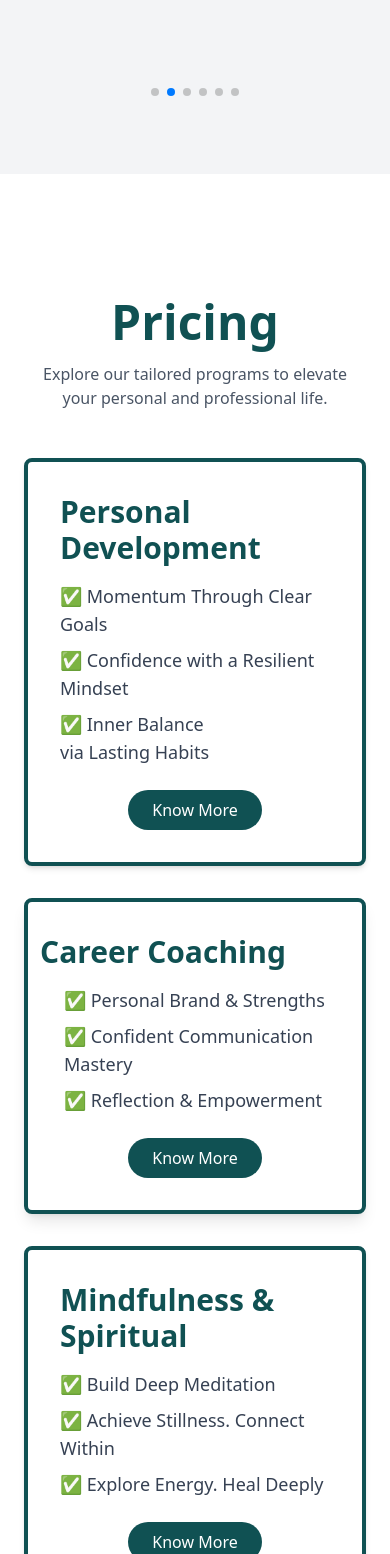
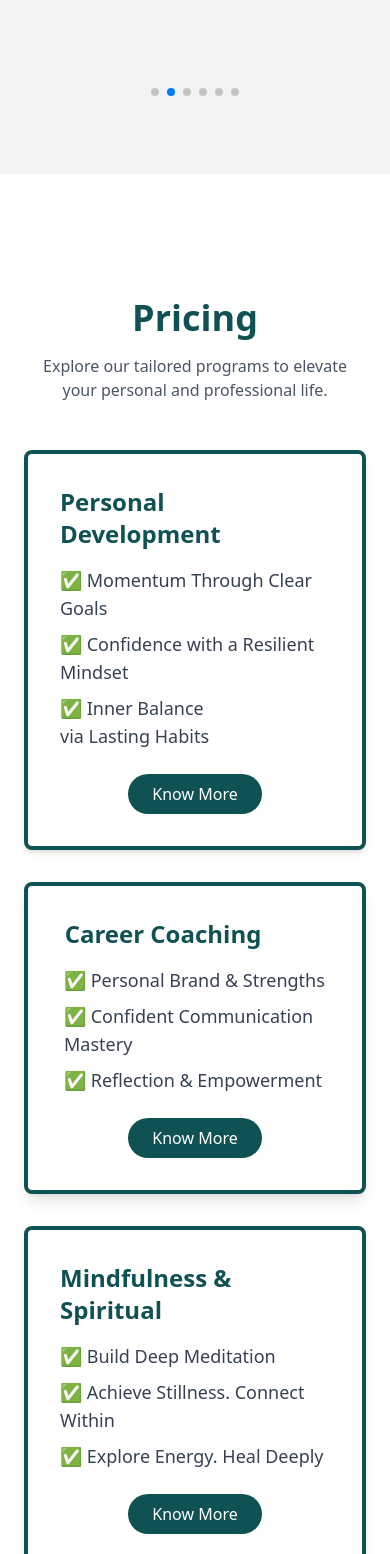
Before and after one commit to Atharv542/Life-Coaching, a React (Vite) app: page / in a window 390 px wide. Shown: the part 5778-7332 px from the top of the page. Built offline with nearby package versions, Linux system fonts and the light colour scheme.

Commit message:
Added final changes

```diff
--- a/src/components/Pricing.jsx
+++ b/src/components/Pricing.jsx
@@ -4,7 +4,7 @@ function Pricing() {
   return (
     <section className="bg-white/20 py-16 px-6 sm:px-16 lg:px-28">
       <div className="text-center mb-12">
-        <h2 className="text-5xl font-bold text-[#105153] mb-4">
+        <h2 className="text-4xl md:text-5xl font-bold text-[#105153] mb-4">
           Pricing
         </h2>
         <p className="text-gray-600 text-base sm:text-lg">
@@ -15,7 +15,7 @@ function Pricing() {
       <div className="grid grid-cols-1 md:grid-cols-3 gap-8">
         {/* Personal Development Plan */}
         <div className="bg-white border-4 border-[#105153] rounded-lg shadow-md hover:shadow-xl transition-all duration-300 p-8 flex flex-col items-center">
-          <h3 className="text-3xl font-semibold text-[#105153] mb-4">Personal Development</h3>
+          <h3 className="text-2xl md:text-3xl font-semibold text-[#105153] mb-4">Personal Development</h3>
           <ul className="text-lg text-gray-700 mb-6 space-y-2  ">
             <li>✅ Momentum Through Clear Goals</li>
             <li>✅ Confidence with a Resilient Mindset</li>
@@ -28,7 +28,7 @@ function Pricing() {
 
         {/* Career Coaching Plan */}
         <div className="bg-white border-4 border-[#105153] rounded-lg shadow-lg hover:shadow-2xl transition-all duration-300 p-8 flex flex-col items-center ">
-          <h3 className="text-3xl -ml-16 md:ml-0 font-semibold text-[#105153] mb-4">Career Coaching</h3>
+          <h3 className="text-2xl md:text-3xl -ml-16 md:ml-0 font-semibold text-[#105153] mb-4">Career Coaching</h3>
           <ul className="text-lg text-gray-700 mb-6 space-y-2 ml-1 md:ml-12">
             <li>✅ Personal Brand & Strengths</li>
             <li>✅ Confident Communication Mastery</li>
@@ -41,7 +41,7 @@ function Pricing() {
 
         {/* Mindfulness & Spiritual Plan */}
         <div className="bg-white border-4 border-[#105153] rounded-lg shadow-md hover:shadow-xl transition-all duration-300 p-8 flex flex-col items-center">
-          <h3 className="text-3xl font-semibold text-[#105153] mb-4">Mindfulness & Spiritual</h3>
+          <h3 className="text-2xl md:text-3xl font-semibold text-[#105153] mb-4">Mindfulness & Spiritual</h3>
           <ul className="text-lg text-gray-700 mb-6 space-y-2">
             <li>✅ Build Deep Meditation</li>
             <li>✅ Achieve Stillness. Connect Within</li>
```
